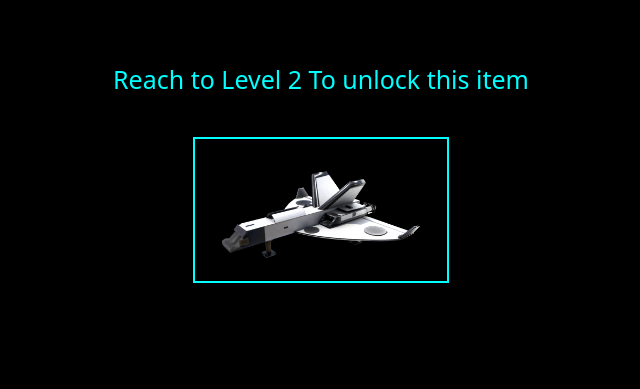
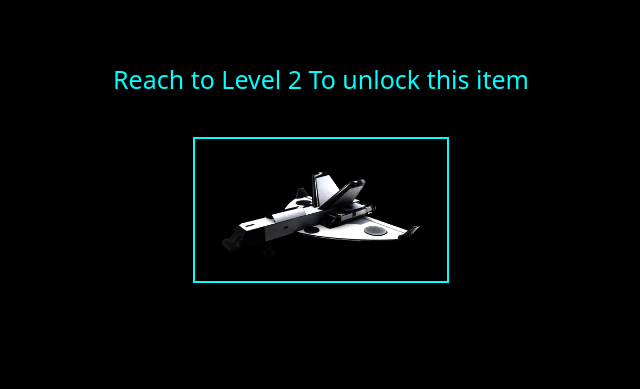
Before and after one commit to GOODGUYABYSS/tuhveezt, a plain HTML site: page html/gamification.html in a window 1280 px wide. Shown: the part 1060-1449 px from the top of the page, without its empty margins (319-959 px from the left). Drawn offline with nearby package versions, Linux system fonts and the light colour scheme; no server answers.

Commit message:
changed wei xiang's still image render

```diff
--- a/html/gamification.html
+++ b/html/gamification.html
@@ -52,7 +52,7 @@
     <p class="level-up reach-level-2">Reach to Level 2 To unlock this item</p>
 
     <div class="question-mark-container reach-level-2">
-        <img src="../images/plane_body_2.png" alt="question mark item 1" class="question-mark">
+        <img src="../images/image_render.png" alt="question mark item 1" class="question-mark">
     </div>
 
     <div class="sketchfab-embed-wrapper reward-1">
```
Also changed, not shown: images/image_render.png (added).
